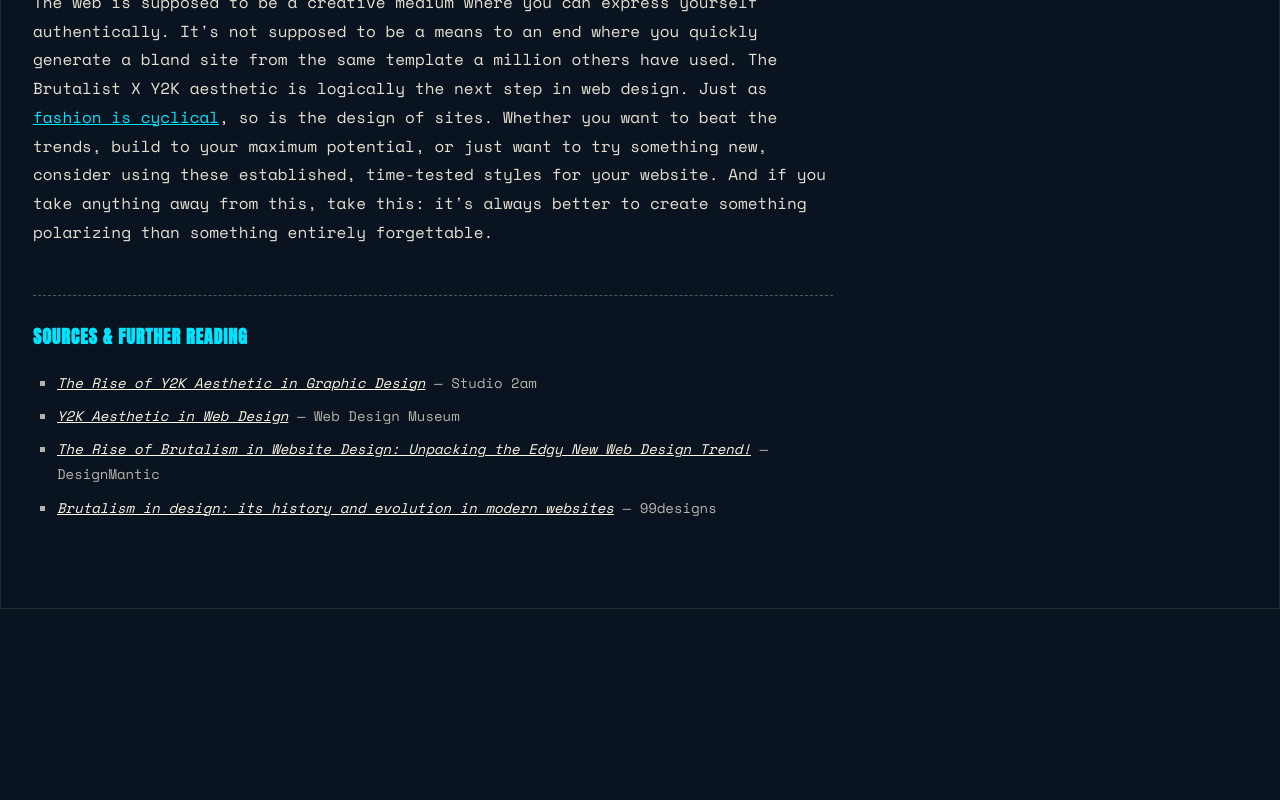
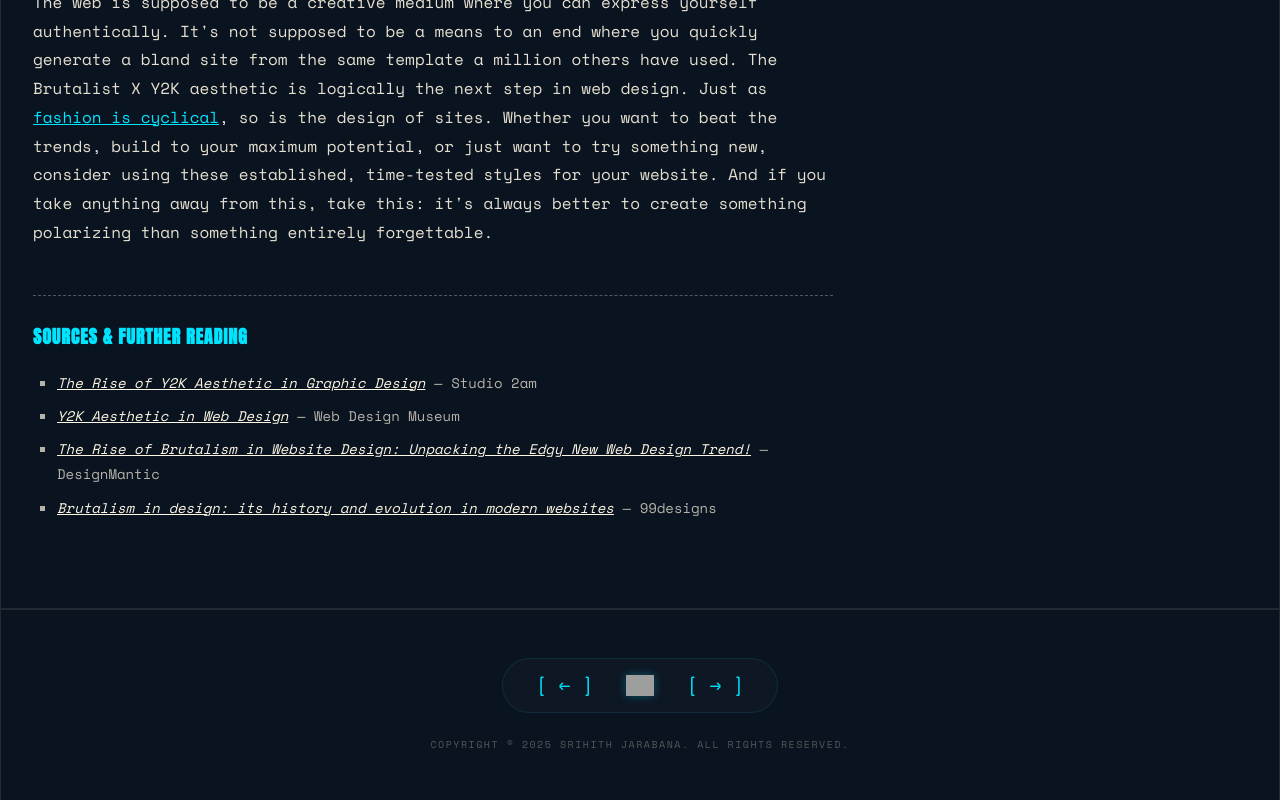
Before and after one commit to 12g3nd/12g3nd.github.io, a React (Vite) app: page /blog/brutalist-y2k in a window 1280 px wide. Shown: the part 6131-6931 px from the top of the page. Before the commit the page ends 6740 px from the top, so only its background shows below. Built offline with nearby package versions, Linux system fonts and the light colour scheme; grey boxes are pictures that could not be loaded.

Commit message:
connecting to uoft webring

```diff
--- a/src/App.tsx
+++ b/src/App.tsx
@@ -7,6 +7,8 @@ import Blog from './pages/Blog';
 import Poetry from './pages/Poetry';
 import BrutalistY2k from './pages/BrutalistY2k';
 import Navigation from './components/Navigation';
+import Footer from './components/Footer';
+
 
 function AnimatedRoutes() {
   const location = useLocation();
@@ -30,6 +32,7 @@ function App() {
       <div className="container">
         <Navigation />
         <AnimatedRoutes />
+        <Footer />
       </div>
     </Router>
   );
--- /dev/null
+++ b/src/components/Footer.css
@@ -0,0 +1,84 @@
+.brutalist-footer {
+  border-top: var(--border-divider);
+  padding: 3rem 2rem;
+  background-color: var(--bg-base);
+  margin-top: auto;
+  position: relative;
+  overflow: hidden;
+}
+
+.webring-container {
+  display: flex;
+  flex-direction: column;
+  align-items: center;
+  gap: 1.5rem;
+  max-width: 1400px;
+  margin: 0 auto;
+}
+
+.webring-widget {
+  display: flex;
+  align-items: center;
+  gap: 1.5rem;
+  font-family: var(--font-mono);
+  background-color: rgba(253, 246, 227, 0.02);
+  padding: 0.75rem 1.5rem;
+  border-radius: 999px;
+  border: 1px solid rgba(0, 229, 255, 0.1);
+  transition: all 0.3s ease;
+}
+
+.webring-widget:hover {
+  border-color: rgba(0, 229, 255, 0.3);
+  background-color: rgba(0, 229, 255, 0.04);
+}
+
+.webring-nav {
+  font-size: 1.2rem;
+  color: var(--accent-primary);
+  text-decoration: none;
+  transition: all 0.2s ease;
+  padding: 0 0.5rem;
+}
+
+.webring-nav:hover {
+  color: var(--text-primary);
+  text-shadow: 0 0 10px var(--accent-primary);
+}
+
+.webring-logo-link {
+  display: flex;
+  align-items: center;
+  justify-content: center;
+  transition: transform 0.3s cubic-bezier(0.175, 0.885, 0.32, 1.275);
+}
+
+.webring-logo-img {
+  width: 28px;
+  height: auto;
+  filter: drop-shadow(0 0 5px rgba(0, 229, 255, 0.3));
+}
+
+.webring-logo-link:hover {
+  transform: scale(1.15) rotate(5deg);
+}
+
+.footer-credits {
+  font-family: var(--font-mono);
+  font-size: 10px;
+  letter-spacing: 0.15em;
+  color: rgba(253, 246, 227, 0.3);
+  text-transform: uppercase;
+  text-align: center;
+}
+
+@media (max-width: 768px) {
+  .brutalist-footer {
+    padding: 2.5rem 1rem;
+  }
+
+  .webring-widget {
+    gap: 1rem;
+    padding: 0.5rem 1.25rem;
+  }
+}
--- /dev/null
+++ b/src/components/Footer.tsx
@@ -0,0 +1,26 @@
+import './Footer.css';
+
+export default function Footer() {
+  return (
+    <footer className="brutalist-footer">
+      <div className="webring-container">
+        <div className="webring-widget">
+          <a href="https://uoftwebring.com/redirect?nav=prev&id=40" className="webring-nav">
+            [ ← ]
+          </a>
+          <a href="https://uoftwebring.com" target="_blank" rel="noopener noreferrer" className="webring-logo-link">
+            <img
+              src="https://uoftwebring.com/ring_logo.svg"
+              alt="UofT Webring"
+              className="webring-logo-img"
+            />
+          </a>
+          <a href="https://uoftwebring.com/redirect?nav=next&id=40" className="webring-nav">
+            [ → ]
+          </a>
+        </div>
+        <p className="footer-credits">COPYRIGHT © 2025 SRIHITH JARABANA. ALL RIGHTS RESERVED.</p>
+      </div>
+    </footer>
+  );
+}
```
